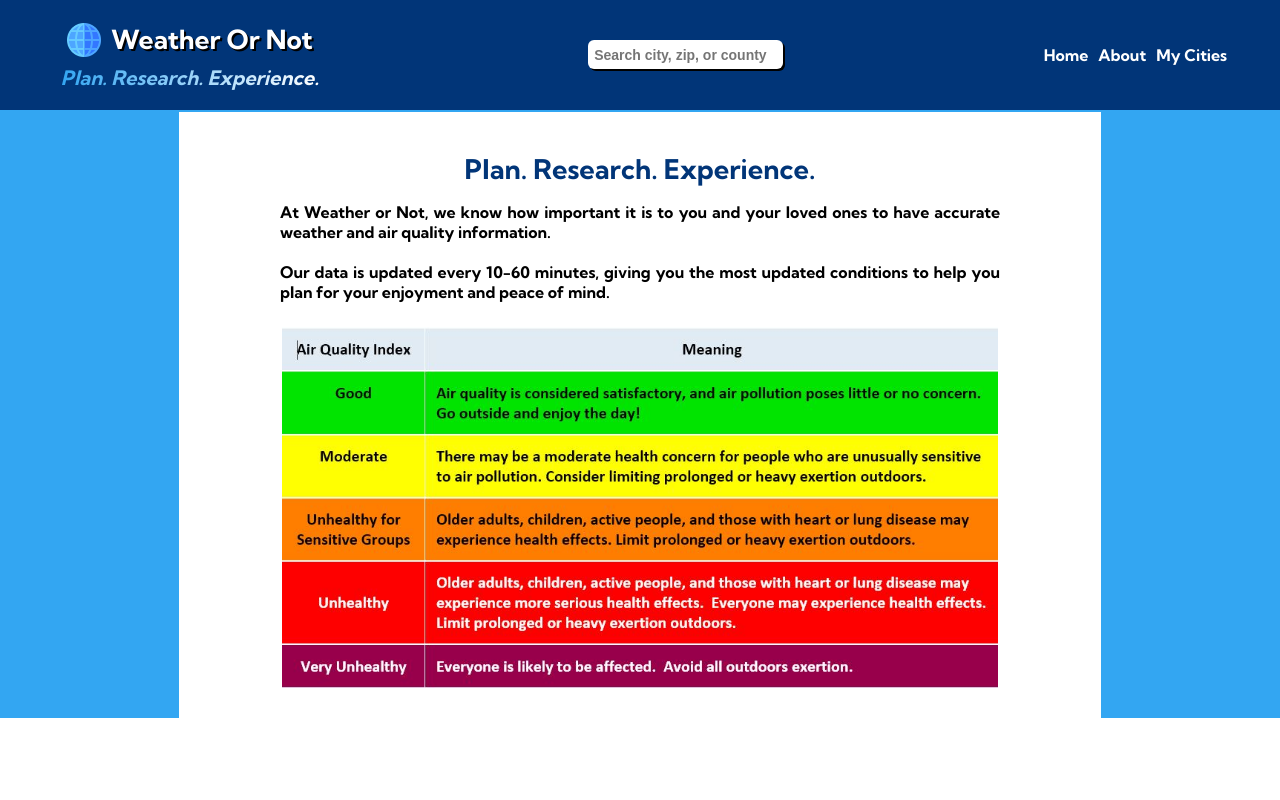
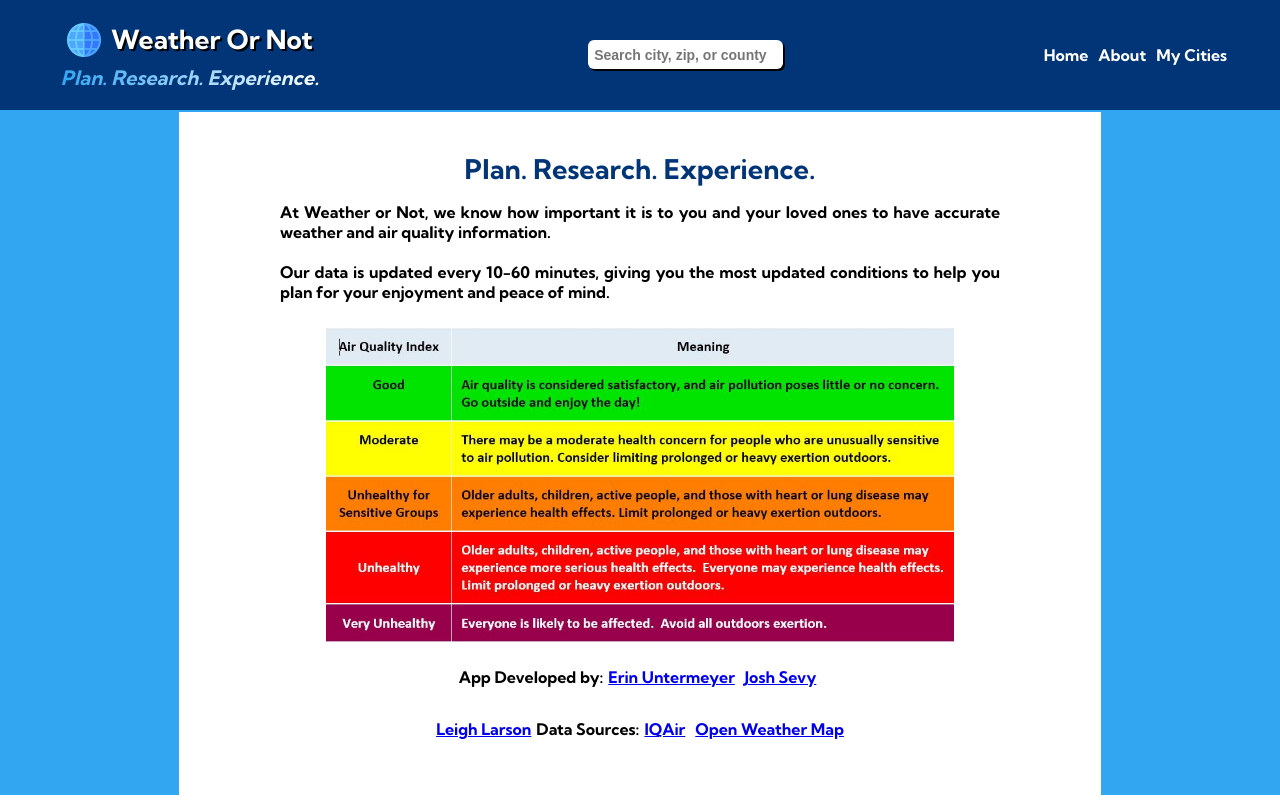
Before and after one commit to leighlars/BreatheAmAIRica, a React (Create React App) app: page /about in a window 1280 px wide. Built offline with nearby package versions, Linux system fonts and the light colour scheme; no server answers.

Commit message:
Add credits section to bottom of About

```diff
--- a/src/About/About.scss
+++ b/src/About/About.scss
@@ -5,7 +5,7 @@
   padding: 2%;
   width: 70vw;
   img {
-    width: 80%;
+    width: 70%;
   }
 }
 
@@ -22,5 +22,15 @@
     @include textFont(1em);
     text-align: justify;
   }
+}
 
+.credits {
+  @include rowDisplay();
+  justify-content: center;
+  flex-wrap: wrap;
+  width: 50%;
+  @include textFont(1em);
+  a {
+    margin: 5px;
+  }
 }
--- a/src/About/About.tsx
+++ b/src/About/About.tsx
@@ -4,16 +4,34 @@ import aqtable from '../assets/aqtable2.jpeg'
 
 const About: React.FC = () => {
   return (
-    <section className='about-section'>
-      <span className='intro-text'>
-        <h2>Plan. Research. Experience.</h2>
-        <p>At <b>Weather or Not</b>, we know how important it is to you
-        and your loved ones to have accurate weather and air quality information. <br/> <br/>
-        Our data is updated every 10-60 minutes, giving you the most updated conditions to help you plan for your enjoyment and peace of mind.
-        </p>
-      </span>
-      <img src={aqtable} className='aq-image' alt='table of Air Quality information from EPA.gov'/>
-    </section>)
+   <section className="about-section">
+    <span className="intro-text">
+     <h2>Plan. Research. Experience.</h2>
+     <p>
+      At <b>Weather or Not</b>, we know how important it is to you and your
+      loved ones to have accurate weather and air quality information. <br />{" "}
+      <br />
+      Our data is updated every 10-60 minutes, giving you the most updated
+      conditions to help you plan for your enjoyment and peace of mind.
+     </p>
+    </span>
+    <img
+     src={aqtable}
+     className="aq-image"
+     alt="table of Air Quality information from EPA.gov"
+    />
+    <span className="credits">
+     <p>App Developed by:</p>
+     <br />
+     <a href="https://github.com/ErinUntermeyer">Erin Untermeyer</a>
+     <a href="https://github.com/JoshSevy">Josh Sevy</a>
+     <a href="https://github.com/leighlars">Leigh Larson</a> <br /> <br />
+     <p>Data Sources:</p>
+     <a href="https://www.iqair.com/us/">IQAir</a>{" "}
+     <a href="https://openweathermap.org/">Open Weather Map</a>
+    </span>
+   </section>
+  );
 }
 
 export default About
```
